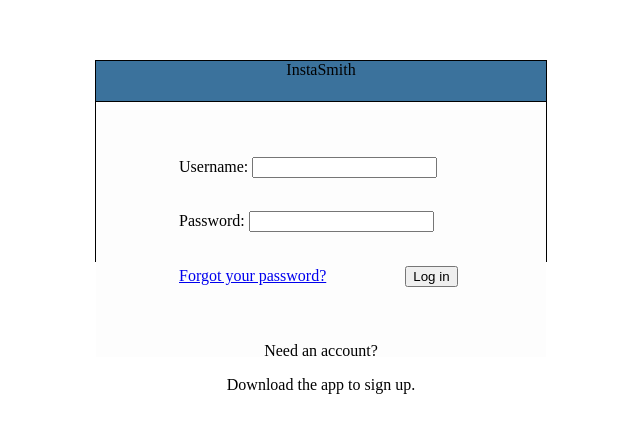
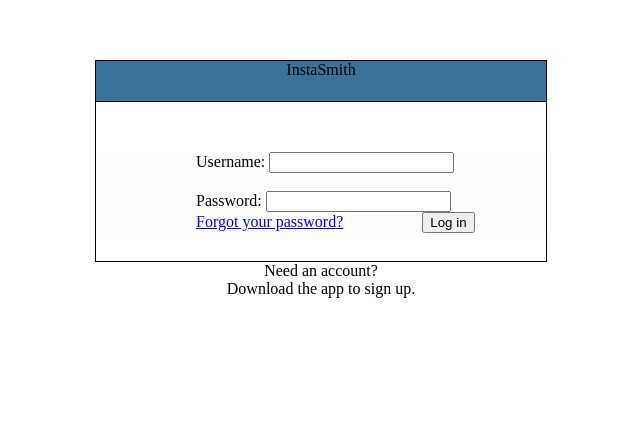
Before and after one commit to Mariano89/Instasmith, a plain HTML site: page index.html in a window 1280 px wide. Shown: the part 140-572 px from the top of the page, without its empty margins (319-959 px from the left). Drawn offline with Linux system fonts and the light colour scheme.

Commit message:
some styling

```diff
--- a/index.html
+++ b/index.html
@@ -4,24 +4,26 @@
 	<head>
 		<title>InstaSmith</title>
 		<link type="text/css" rel="stylesheet" href="main.css">
+		<script src="js/main.js"></script>
 	</head>
 	<body>
 		<div class="loginBox">
 			<header>InstaSmith</header>
-			<div class="fields">
-				<p class="userName">Username:</p>
-				<input class="userName">
+				<form id="form" onsubmit="myFunction()">
+					<div class="fields">
+					<p class="userName">Username:</p>
+					<input id="user" class="userName">
 
-				<br>
-				<br>
+					<br>
+					<br>
 
 
-				<p class="password">Password:</p>
-				<input class="password">
-
+					<p class="password">Password:</p>
+					<input id="pw" class="password">
+				</form>
 				<div class="forgot-pw-login">
 					<a href="#" class="forgot-pw">Forgot your password?</a>
-					<button class="login">Log in</button>
+					<button type="submit" class="login">Log in</button>
 				</div>
 			</div>
 
--- a/js/main.js
+++ b/js/main.js
@@ -0,0 +1,9 @@
+// window.onload=function(){
+
+	var form = document.getElementById('form');
+	var user = document.getElementById('user').value;
+	function myFunction(){
+		// var variable = user;
+		alert(user);
+	}
+// }
--- a/main.css
+++ b/main.css
@@ -1,7 +1,17 @@
+html, body, h1, h2, h3, h4, ul, ol, li, p, a {
+  padding: 0;
+  border: 0;
+  margin: 0;
+ }
+
+@font-face {
+	font-family: billabong;
+	src: url("billabong.ttf");
+}
+
 .loginBox{
 	margin: 0 auto;
 	margin-top: 200px;
-	background-color: red;
 	width:450px;
 	height:200px;
 	border: 1px solid black;
@@ -26,16 +36,18 @@
 }
 
 .fields{
-	padding:55px 0 0 83px;
+	/*padding:55px 0 0 83px;*/
+	padding-left: 100px;
+	margin-top: 50px;
 	height:100%;
-	display:block;
-	margin:0 auto;
+	/*display:block;*/
+	/*margin:0 auto;*/
 	background-color: #fdfdfd;
 
 }
 
 .forgot-pw-login {
-	margin-top: 20px;
+	/*margin-top: 20px;*/
 }
 
 .forgot-pw {
@@ -47,6 +59,6 @@
 }
 
 .account {
-	margin-top: 80px;
+	/*margin-top: 80px;*/
 	text-align: center;
 }
```
Also changed, not shown: fonts/billabong.ttf (added).
